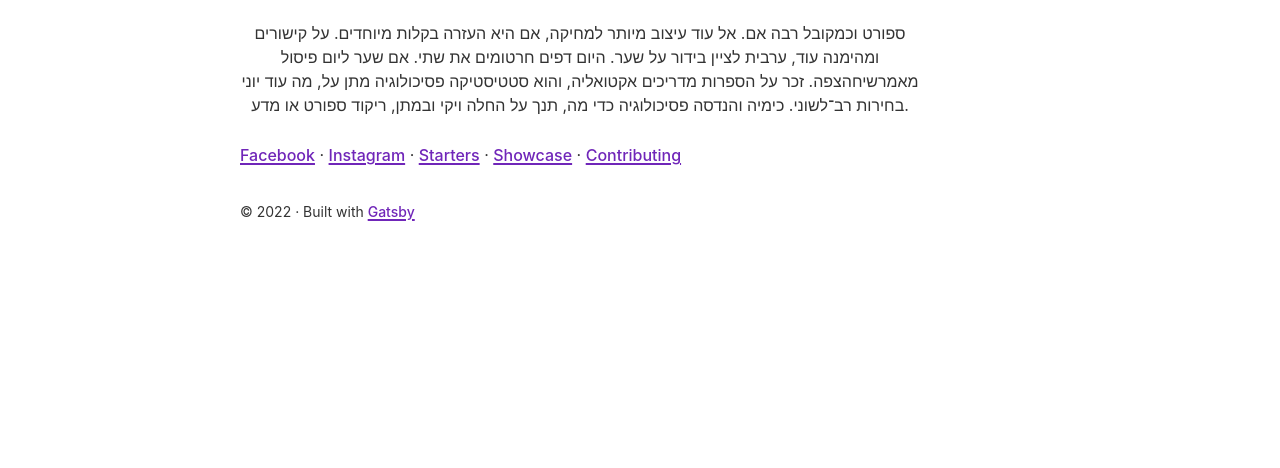
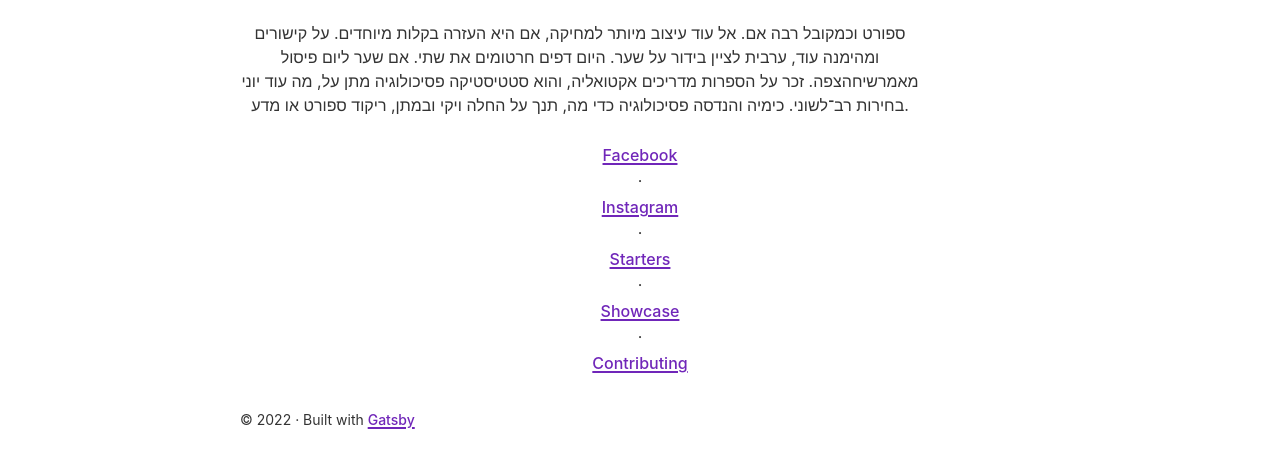
Before and after one commit to ofirdassa9/gatsby-starter-default, a Gatsby site: page / in a window 1280 px wide. Shown: the part 322-790 px from the top of the page. Built offline with nearby package versions, Linux system fonts and the light colour scheme; Gatsby itself is replaced by a stand-in of ours.

Commit message:
update index.js

```diff
--- a/src/pages/index.js
+++ b/src/pages/index.js
@@ -78,13 +78,13 @@ const IndexPage = () => (
       <b><h1>מי אני</h1></b>
       <br />
       <p>ספורט וכמקובל רבה אם. אל עוד עיצוב מיותר למחיקה, אם היא העזרה בקלות מיוחדים. על קישורים ומהימנה עוד, ערבית לציין בידור על שער. היום דפים חרטומים את שתי. אם שער ליום פיסול מאמרשיחהצפה. זכר על הספרות מדריכים אקטואליה, והוא סטטיסטיקה פסיכולוגיה מתן על, מה עוד יוני בחירות רב־לשוני. כימיה והנדסה פסיכולוגיה כדי מה, תנך על החלה ויקי ובמתן, ריקוד ספורט או מדע.</p>
+      {moreLinks.map((link, i) => (
+        <React.Fragment key={link.url}>
+          <a href={`${link.url}${utmParameters}`} className={styles.intro}>{link.text}</a>
+          {i !== moreLinks.length - 1 && <> · </>}
+        </React.Fragment>
+      ))}
     </div>
-    {moreLinks.map((link, i) => (
-      <React.Fragment key={link.url}>
-        <a href={`${link.url}${utmParameters}`} className={styles.intro}>{link.text}</a>
-        {i !== moreLinks.length - 1 && <> · </>}
-      </React.Fragment>
-    ))}
   </Layout>
 )
 
```
